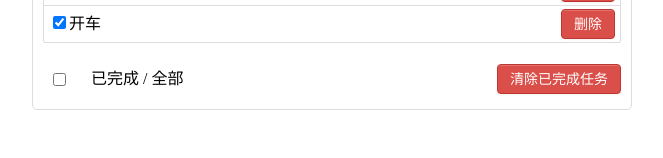
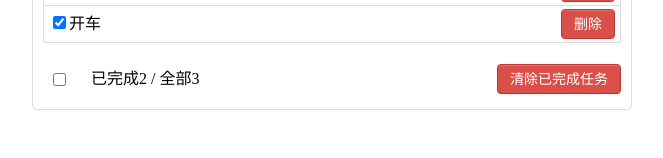
Before and after one commit to Lupgrading/todolist, a Vue app: page / in a window 1280 px wide. Shown: the part 142-300 px from the top of the page, without its empty margins (308-971 px from the left). Built offline with nearby package versions, Linux system fonts and the light colour scheme.

Commit message:
完成计算底部已完成的和总数

```diff
--- a/src/App.vue
+++ b/src/App.vue
@@ -8,7 +8,7 @@
           :checkTodo="checkTodo"
           :deleteTodo="deleteTodo"
         />
-        <MyFooter />
+        <MyFooter :todos="todos" />
       </div>
     </div>
   </div>
--- a/src/components/MyFooter.vue
+++ b/src/components/MyFooter.vue
@@ -4,7 +4,9 @@
       <!-- <input type="checkbox" :checked="isAll" @change="checkAll"/> -->
       <input type="checkbox" />
     </label>
-    <span> <span>已完成</span> / 全部 </span>
+    <span>
+      <span>已完成{{ doneTotal }}</span> / 全部{{ todos.length }}
+    </span>
     <button class="btn btn-danger">清除已完成任务</button>
   </div>
 </template>
@@ -12,6 +14,20 @@
 <script>
 export default {
   name: "MyFooter",
+  props: ["todos"],
+  computed: {
+    doneTotal() {
+      // //清晰的写法
+      // const x= this.todos.reduce((pre, cur) => {
+      //   console.log(pre);
+      //   if (cur.done) {
+      //     return pre + 1;
+      //   }
+      //   return pre;
+      // }, 0);
+      return this.todos.reduce((pre, todo) => pre + (todo.done ? 1 : 0), 0);
+    },
+  },
 };
 </script>
 
```
